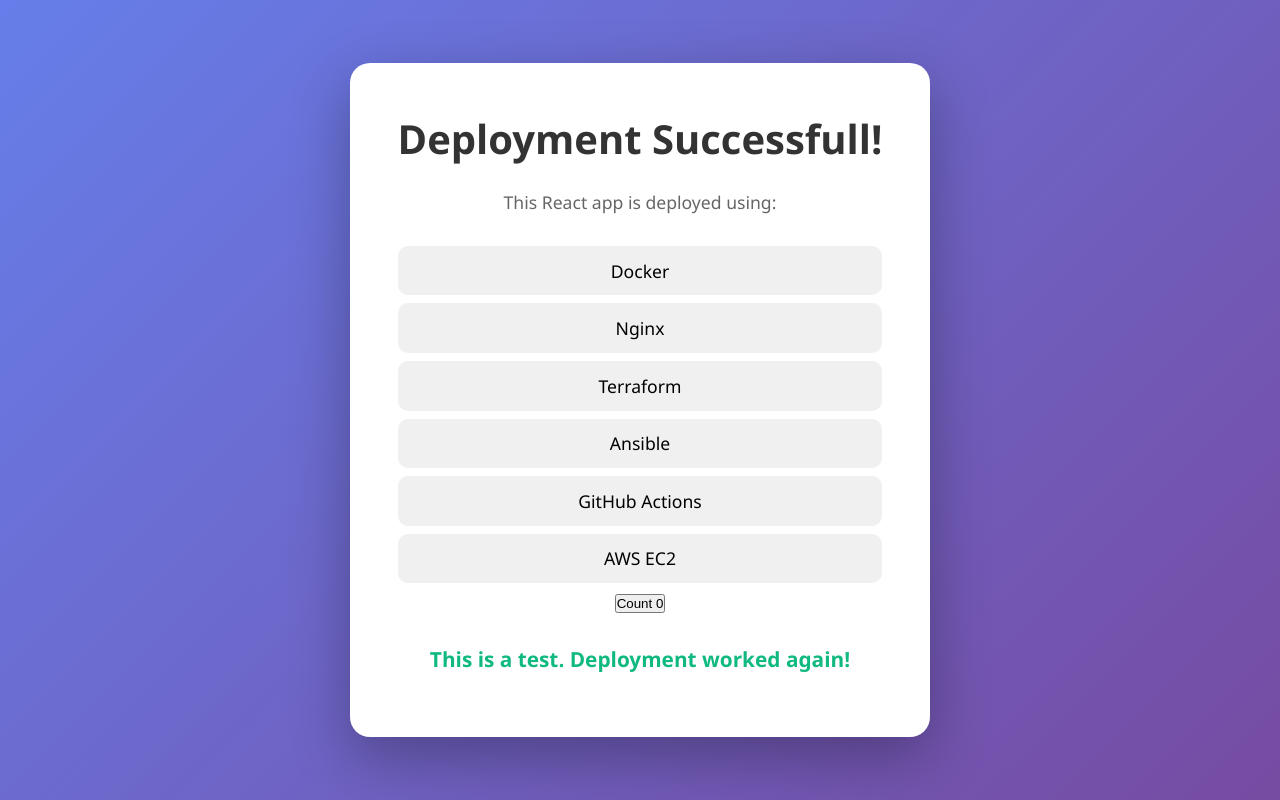
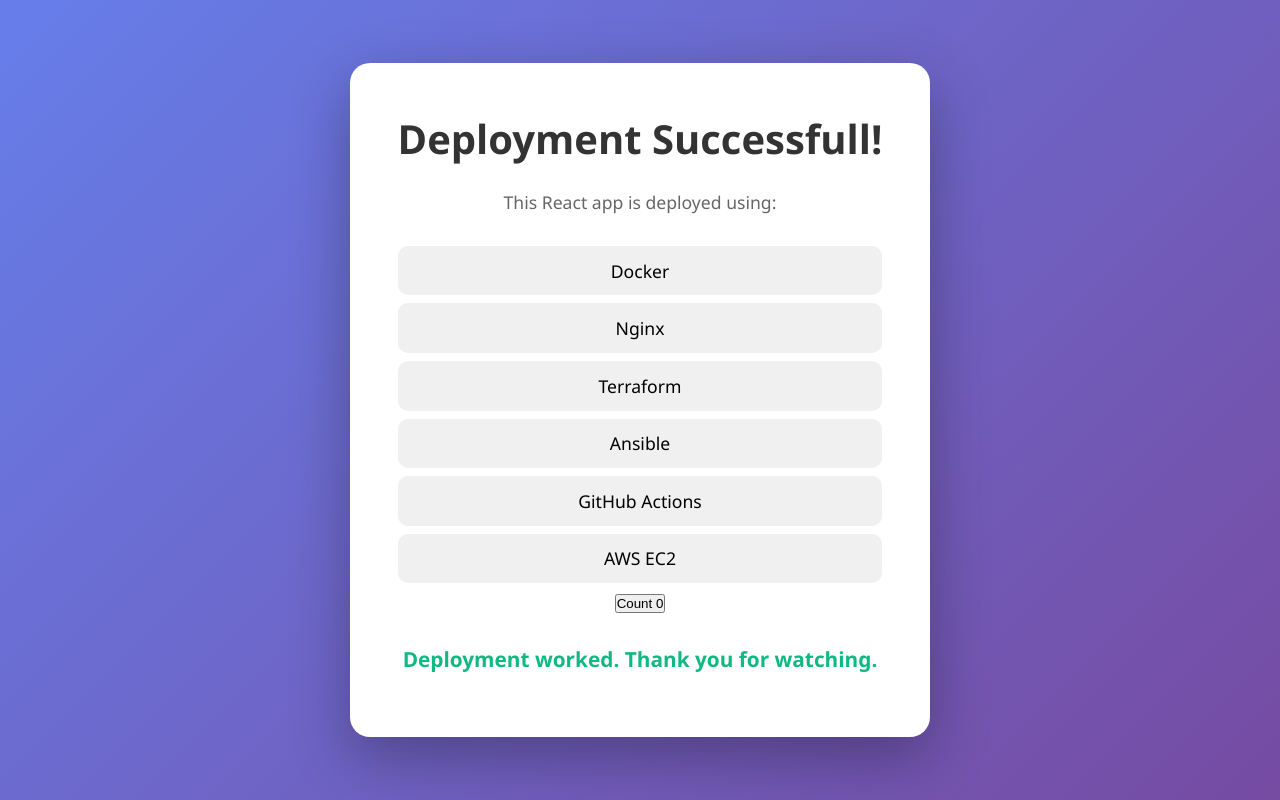
Before and after one commit to Adarsh20079724/devops-automation-project, a React (Vite) app: page / in a window 1280 px wide. Built offline with nearby package versions, Linux system fonts and the light colour scheme.

Commit message:
Changes made. Message changed.

```diff
--- a/src/App.jsx
+++ b/src/App.jsx
@@ -20,7 +20,7 @@ const App = () => {
 
         <button onClick={() => setCount(count + 1)}>{`Count ${count}`}</button>
       </ul>
-      <p className="success">This is a test. Deployment worked again!</p>
+      <p className="success">Deployment worked. Thank you for watching.</p>
     </div>
   )
 }
```
